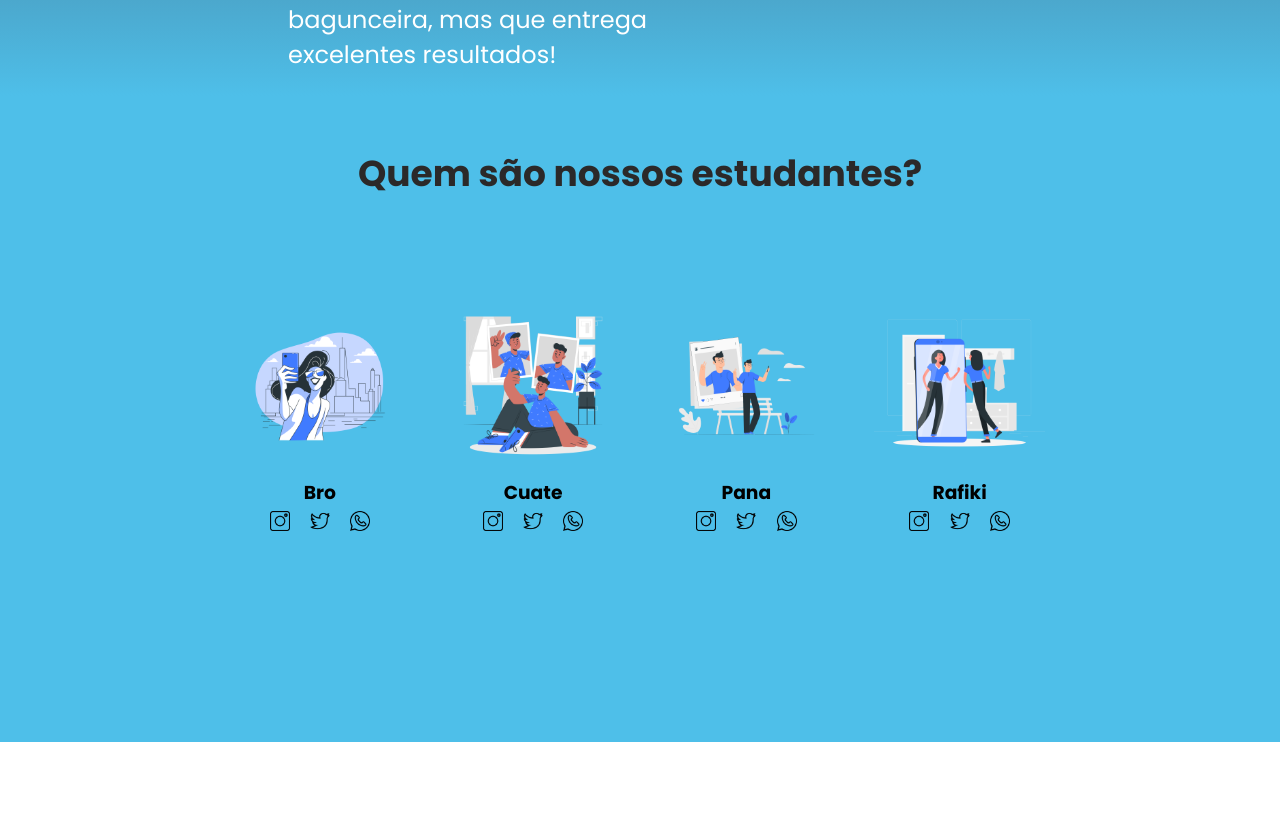
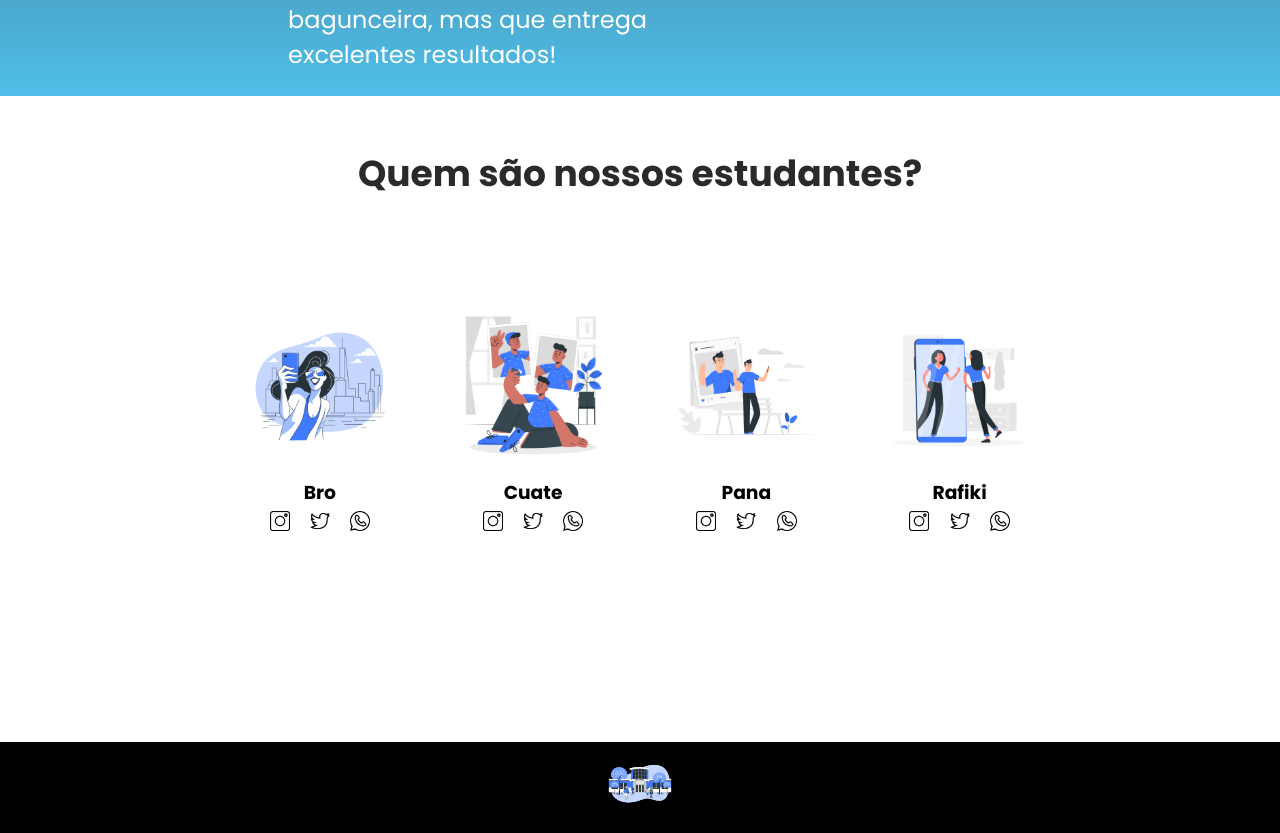
Before and after one commit to profalexandrepr/Site-escola, a plain HTML site: page index.html in a window 1280 px wide. Shown: the part 603-1436 px from the top of the page. Before the commit the page ends 1345 px from the top, so only its background shows below. Drawn offline with Linux system fonts and the light colour scheme.

Commit message:
Projeto Finalizado

```diff
--- a/index.html
+++ b/index.html
@@ -36,34 +36,36 @@
             <div class="estudante-div">
                 <img class="estudante-imagem" src="Selfie-bro.png" alt="Foto Bro">
                 <h3 class="estudante-nome">Bro</h3>
-                <img class="estudante-icone" src="instagram.png" alt="icone-instagram">
-                <img class="estudante-icone" src="twitter.png" alt="icone-twitter">
-                <img class="estudante-icone" src="whatsapp.png" alt="icone-whatsapp">
+                <a href="https://www.instagram.com/"><img class="estudante-icone" src="instagram.png" alt="icone-instagram"></a>
+                <a href="https://www.twitter.com/"><img class="estudante-icone" src="twitter.png" alt="icone-twitter"></a>
+                <a href="https://web.whatsapp.com/"><img class="estudante-icone" src="whatsapp.png" alt="icone-whatsapp"></a>
             </div>
             <div class="estudante-div">
                 <img class="estudante-imagem" src="Selfie-cuate.png" alt="Foto Cuate">
                 <h3 class="estudante-nome">Cuate</h3>
-                <img class="estudante-icone" src="instagram.png" alt="icone-instagram">
-                <img class="estudante-icone" src="twitter.png" alt="icone-twitter">
-                <img class="estudante-icone" src="whatsapp.png" alt="icone-whatsapp">
+                <a href="https://www.instagram.com/"><img class="estudante-icone" src="instagram.png" alt="icone-instagram"></a>
+                <a href="https://www.twitter.com/"><img class="estudante-icone" src="twitter.png" alt="icone-twitter"></a>
+                <a href="https://web.whatsapp.com/"></a><img class="estudante-icone" src="whatsapp.png" alt="icone-whatsapp"></a>
             </div>
             <div class="estudante-div">
                 <img class="estudante-imagem" src="Selfie-pana.png" alt="Foto Pana">
                 <h3 class="estudante-nome">Pana</h3>
-                <img class="estudante-icone" src="instagram.png" alt="icone-instagram">
-                <img class="estudante-icone" src="twitter.png" alt="icone-twitter">
-                <img class="estudante-icone" src="whatsapp.png" alt="icone-whatsapp">
+                <a href="https://www.instagram.com/"><img class="estudante-icone" src="instagram.png" alt="icone-instagram"></a>
+                <a href="https://www.twitter.com/"><img class="estudante-icone" src="twitter.png" alt="icone-twitter"></a>
+                <a href="https://web.whatsapp.com/"></a><img class="estudante-icone" src="whatsapp.png" alt="icone-whatsapp"></a>
             </div>
             <div class="estudante-div">
                 <img class="estudante-imagem" src="Selfie-rafiki.png" alt="Foto Rafiki">
                 <h3 class="estudante-nome">Rafiki</h3>
-                <img class="estudante-icone" src="instagram.png" alt="icone-instagram">
-                <img class="estudante-icone" src="twitter.png" alt="icone-twitter">
-            <img class="estudante-icone" src="whatsapp.png" alt="icone-whatsapp">
+                <a href="https://www.instagram.com/"><img class="estudante-icone" src="instagram.png" alt="icone-instagram"></a>
+                <a href="https://www.twitter.com/"><img class="estudante-icone" src="twitter.png" alt="icone-twitter"></a>
+                <a href="https://web.whatsapp.com/"></a><img class="estudante-icone" src="whatsapp.png" alt="icone-whatsapp"></a>
             </div>
             <span></span>
         </div>
     </section>
-
+    <footer class="rodape">
+        <img class="rodape-imagem" src="High School-bro.png" alt="Logo da escola">
+    </footer>
 </body>
 </html>
--- a/style.css
+++ b/style.css
@@ -61,6 +61,13 @@ body{
     grid-template-columns: 16.66% 16.66% 16.66% 16.66% 16.66% 16.66%;
 }
 .estudante{
-    background-image: linear-gradient( #4EBFE9, #4EBFE9);
     padding: 0 0 200px;
 }
+.rodape{
+    background-color: black;
+    text-align: center;
+    padding: 10px 0;
+}
+.rodape-imagem{
+    width: 5%;
+}
```
